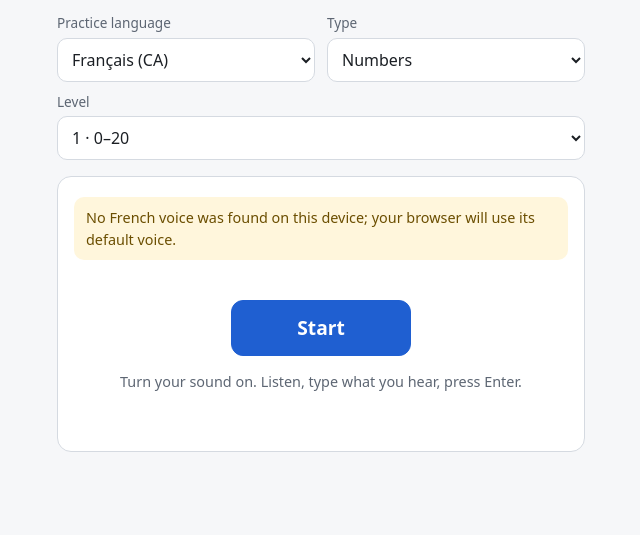
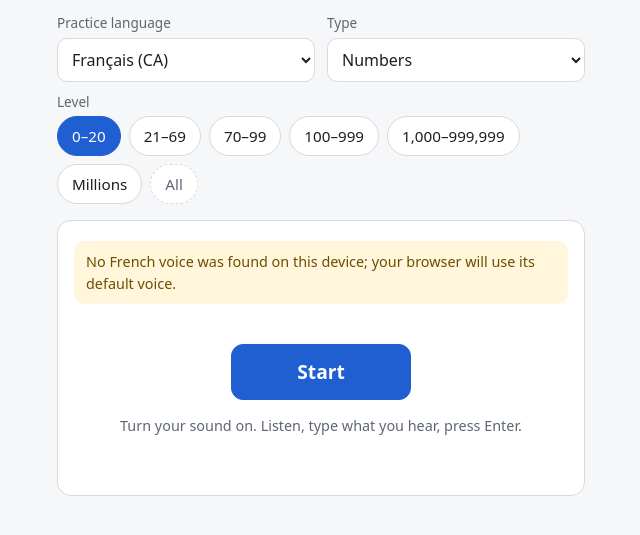
Before and after one commit to SuperMustard/NumberPractice, a website built with Vite: page index.html in a window 1280 px wide. Shown: the part 107-642 px from the top of the page, without its empty margins (319-959 px from the left). Built offline with nearby package versions, Linux system fonts and the light colour scheme.

Commit message:
improve numbers logic
1. users can choose different combinations for numbers

```diff
--- a/src/generators/cardinal.ts
+++ b/src/generators/cardinal.ts
@@ -11,10 +11,8 @@ const RANGES: Record<number, [number, number]> = {
   5: [1000, 999_999],
 };
 
-export const CARDINAL_TIERS = 7;
-
-/** Tier 7 draws each question from a random tier 1–6, so every range is equally likely. */
-const MIXED_TIER = 7;
+/** Mixing is done by the caller picking among the selected tiers (DESIGN.md §17). */
+export const CARDINAL_TIERS = 6;
 
 /** Tier 6: 1 000 000–999 000 000 with 2–3 significant digits, e.g. 3 450 000. */
 function roundMillions(rng: Rng): number {
@@ -25,7 +23,6 @@ function roundMillions(rng: Rng): number {
 }
 
 export function generateCardinal(lang: PracticeLang, tier: number, rng: Rng): QuestionBody {
-  if (tier === MIXED_TIER) return generateCardinal(lang, randInt(rng, 1, MIXED_TIER - 1), rng);
   const n = tier === 6 ? roundMillions(rng) : randInt(rng, ...RANGES[tier]);
   return { answer: String(n), display: cardinalWords(lang, n) };
 }
--- a/src/i18n/en.json
+++ b/src/i18n/en.json
@@ -5,6 +5,7 @@
   "select.practiceLang": "Practice language",
   "select.type": "Type",
   "select.tier": "Level",
+  "select.allTiers": "All",
   "select.timeFormat": "Clock",
 
   "type.cardinal": "Numbers",
@@ -23,7 +24,7 @@
   "tier.cardinal.4": "100–999",
   "tier.cardinal.5": "1,000–999,999",
   "tier.cardinal.6": "Millions",
-  "tier.cardinal.7": "Mixed (all levels)",
+  "tier.cardinal.7": "Mixed (old setting)",
   "tier.year.1": "2000–2030",
   "tier.year.2": "1900–1999",
   "tier.year.3": "1000–1899",
--- a/src/i18n/fr.json
+++ b/src/i18n/fr.json
@@ -5,6 +5,7 @@
   "select.practiceLang": "Langue pratiquée",
   "select.type": "Type",
   "select.tier": "Niveau",
+  "select.allTiers": "Tout",
   "select.timeFormat": "Horloge",
 
   "type.cardinal": "Nombres",
@@ -23,7 +24,7 @@
   "tier.cardinal.4": "100–999",
   "tier.cardinal.5": "1 000–999 999",
   "tier.cardinal.6": "Millions",
-  "tier.cardinal.7": "Mélange (tous niveaux)",
+  "tier.cardinal.7": "Mélange (ancien réglage)",
   "tier.year.1": "2000–2030",
   "tier.year.2": "1900–1999",
   "tier.year.3": "1000–1899",
--- a/src/i18n/zh.json
+++ b/src/i18n/zh.json
@@ -5,6 +5,7 @@
   "select.practiceLang": "练习语言",
   "select.type": "题型",
   "select.tier": "难度",
+  "select.allTiers": "全选",
   "select.timeFormat": "时间制",
 
   "type.cardinal": "数字",
@@ -23,7 +24,7 @@
   "tier.cardinal.4": "100–999",
   "tier.cardinal.5": "1,000–999,999",
   "tier.cardinal.6": "百万级",
-  "tier.cardinal.7": "混合（全部难度）",
+  "tier.cardinal.7": "混合（旧设置）",
   "tier.year.1": "2000–2030",
   "tier.year.2": "1900–1999",
   "tier.year.3": "1000–1899",
--- a/src/settings.ts
+++ b/src/settings.ts
@@ -1,4 +1,6 @@
 import { tierCount } from './generators';
+import { CARDINAL_TIERS } from './generators/cardinal';
+import { type Rng, pick } from './random';
 import { RATE_DEFAULT, clampRate } from './speech/tts';
 import type { PracticeLang, QuestionType, TimeFormat, UiLang } from './types';
 
@@ -12,7 +14,10 @@ export interface Settings {
   practiceLang: PracticeLang;
   uiLang: UiLang;
   type: QuestionType;
+  /** Level for year / phone / time; cardinal uses cardinalTiers instead */
   tier: number;
+  /** Cardinal ranges to mix, each question drawn from one at random; sorted, never empty */
+  cardinalTiers: number[];
   rate: number;
   /** Chosen voice per practice language; missing = automatic */
   voiceURIs: Partial<Record<PracticeLang, string>>;
@@ -39,6 +44,7 @@ export function defaultSettings(navLang?: string): Settings {
     uiLang: detectUiLang(navLang),
     type: 'cardinal',
     tier: 1,
+    cardinalTiers: [1],
     rate: RATE_DEFAULT,
     voiceURIs: {},
     timeFormat: '24h',
@@ -50,6 +56,30 @@ export function defaultSettings(navLang?: string): Settings {
 export function normalizeTier(s: Settings): Settings {
   const max = tierCount(s.practiceLang, s.type, s.timeFormat);
   return Number.isInteger(s.tier) && s.tier >= 1 && s.tier <= max ? s : { ...s, tier: 1 };
+}
+
+/** The tiers a question may be drawn from under the current settings. */
+export function activeTiers(s: Settings): number[] {
+  return s.type === 'cardinal' ? s.cardinalTiers : [s.tier];
+}
+
+/** Concrete tier for the next question; stats are kept per this tier, never per selection. */
+export function pickTier(s: Settings, rng: Rng = Math.random): number {
+  return pick(rng, activeTiers(s));
+}
+
+/** Keep valid cardinal tiers, deduped and sorted; empty means "nothing usable". */
+export function cleanCardinalTiers(raw: unknown): number[] {
+  if (!Array.isArray(raw)) return [];
+  const valid = raw.filter((n): n is number => Number.isInteger(n) && n >= 1 && n <= CARDINAL_TIERS);
+  return [...new Set(valid)].sort((a, b) => a - b);
+}
+
+/** Settings saved before multi-select only have `tier`; the old tier 7 meant "mix all". */
+function legacyCardinalTiers(r: Record<string, unknown>): number[] {
+  if (r.type !== 'cardinal' || typeof r.tier !== 'number') return [];
+  if (r.tier === 7) return Array.from({ length: CARDINAL_TIERS }, (_, i) => i + 1);
+  return cleanCardinalTiers([r.tier]);
 }
 
 function oneOf<T>(value: unknown, allowed: readonly T[], fallback: T): T {
@@ -76,6 +106,7 @@ export function parseSettings(raw: unknown, navLang?: string): Settings {
     uiLang: oneOf(r.uiLang, UI_LANGS, d.uiLang),
     type: oneOf(r.type, QUESTION_TYPES, d.type),
     tier: typeof r.tier === 'number' ? r.tier : d.tier,
+    cardinalTiers: [cleanCardinalTiers(r.cardinalTiers), legacyCardinalTiers(r), d.cardinalTiers].find((a) => a.length)!,
     rate: typeof r.rate === 'number' ? clampRate(r.rate) : d.rate,
     voiceURIs: parseVoiceURIs(r.voiceURIs),
     timeFormat: oneOf(r.timeFormat, TIME_FORMATS, d.timeFormat),
--- a/src/style.css
+++ b/src/style.css
@@ -319,6 +319,78 @@ select {
   grid-column: 1 / -1;
 }
 
+/* Cardinal levels: combinable checkbox chips, always a full row. */
+.field-chips {
+  grid-column: 1 / -1;
+  margin: 0;
+  padding: 0;
+  border: 0;
+}
+
+.field-chips > legend {
+  padding: 0;
+  margin-bottom: 4px;
+  font-size: 0.85rem;
+  color: var(--muted);
+}
+
+.chips {
+  display: flex;
+  flex-wrap: wrap;
+  gap: 8px;
+}
+
+.chip {
+  position: relative;
+  display: inline-flex;
+  align-items: center;
+  min-height: 40px;
+  padding: 6px 14px;
+  border: 1px solid var(--border);
+  border-radius: 999px;
+  background: var(--surface);
+  color: var(--fg);
+  font: inherit;
+  font-size: 0.95rem;
+  cursor: pointer;
+  user-select: none;
+}
+
+/* The checkbox stays focusable for keyboards and screen readers; the chip itself shows the state. */
+.chip input {
+  position: absolute;
+  opacity: 0;
+  width: 1px;
+  height: 1px;
+  margin: 0;
+}
+
+.chip:has(input:checked) {
+  border-color: var(--accent);
+  background: var(--accent);
+  color: var(--accent-fg);
+}
+
+.chip:has(input:focus-visible) {
+  outline: 2px solid var(--focus);
+  outline-offset: 2px;
+}
+
+/* The last selected range can't be unchecked. */
+.chip:has(input:disabled) {
+  cursor: default;
+}
+
+.chip-all {
+  border-style: dashed;
+  color: var(--muted);
+}
+
+.chip-all:disabled {
+  opacity: 0.5;
+  cursor: default;
+}
+
 .selection-note {
   grid-column: 1 / -1;
   margin: 0;
--- a/src/ui/app.ts
+++ b/src/ui/app.ts
@@ -1,4 +1,5 @@
 import { tierCount } from '../generators';
+import { CARDINAL_TIERS } from '../generators/cardinal';
 import { getUiLang, setUiLang, t } from '../i18n';
 import {
   PRACTICE_LANGS,
@@ -7,6 +8,7 @@ import {
   TIME_FORMATS,
   UI_LANGS,
   browserStorage,
+  cleanCardinalTiers,
   loadSettings,
   normalizeTier,
   saveSettings,
@@ -14,7 +16,7 @@ import {
 import type { Tts } from '../speech/tts';
 import type { UiLang } from '../types';
 import { emptyStats, loadStats, recordAnswer, saveStats } from '../stats';
-import { PRACTICE_LANG_SHORT, tierLabel } from './labels';
+import { PRACTICE_LANG_SHORT, tierDesc, tierLabel } from './labels';
 import { Practice } from './practice';
 import { SettingsPanel } from './settings-panel';
 import { StatsPanel } from './stats-panel';
@@ -69,6 +71,41 @@ function field(): { wrap: HTMLLabelElement; label: HTMLSpanElement; select: HTML
   const select = document.createElement('select');
   wrap.append(label, select);
   return { wrap, label, select };
+}
+
+/** Cardinal ranges are combinable, so they get one checkbox chip each instead of a select. */
+function tierChips(): {
+  wrap: HTMLFieldSetElement;
+  legend: HTMLLegendElement;
+  boxes: HTMLInputElement[];
+  names: HTMLSpanElement[];
+  allBtn: HTMLButtonElement;
+} {
+  const wrap = document.createElement('fieldset');
+  wrap.className = 'field field-chips';
+  const legend = document.createElement('legend');
+  const chips = document.createElement('div');
+  chips.className = 'chips';
+  const boxes: HTMLInputElement[] = [];
+  const names: HTMLSpanElement[] = [];
+  for (let n = 1; n <= CARDINAL_TIERS; n++) {
+    const chip = document.createElement('label');
+    chip.className = 'chip';
+    const box = document.createElement('input');
+    box.type = 'checkbox';
+    box.value = String(n);
+    const name = document.createElement('span');
+    chip.append(box, name);
+    chips.append(chip);
+    boxes.push(box);
+    names.push(name);
+  }
+  const allBtn = document.createElement('button');
+  allBtn.type = 'button';
+  allBtn.className = 'chip chip-all';
+  chips.append(allBtn);
+  wrap.append(legend, chips);
+  return { wrap, legend, boxes, names, allBtn };
 }
 
 export function mountApp(root: HTMLElement, tts: Tts | null): void {
@@ -128,10 +165,18 @@ export function mountApp(root: HTMLElement, tts: Tts | null): void {
   const typeField = field();
   const tierField = field();
   tierField.wrap.classList.add('field-tier');
+  const cardinalTiers = tierChips();
   const formatField = field();
   const formatNotice = document.createElement('p');
   formatNotice.className = 'note selection-note';
-  selection.append(langField.wrap, typeField.wrap, tierField.wrap, formatField.wrap, formatNotice);
+  selection.append(
+    langField.wrap,
+    typeField.wrap,
+    tierField.wrap,
+    cardinalTiers.wrap,
+    formatField.wrap,
+    formatNotice,
+  );
 
   root.replaceChildren(header, selection, practice.el, practice.scoreEl, settingsPanel.dialog, statsPanel.dialog);
 
@@ -154,6 +199,21 @@ export function mountApp(root: HTMLElement, tts: Tts | null): void {
 
     typeField.label.textContent = t('select.type');
     setOptions(typeField.select, QUESTION_TYPES.map((ty) => ({ value: ty, label: t(`type.${ty}`) })), settings.type);
+
+    const isCardinal = settings.type === 'cardinal';
+    tierField.wrap.hidden = isCardinal;
+    cardinalTiers.wrap.hidden = !isCardinal;
+
+    cardinalTiers.legend.textContent = t('select.tier');
+    const selected = settings.cardinalTiers;
+    cardinalTiers.boxes.forEach((box, i) => {
+      box.checked = selected.includes(i + 1);
+      // At least one range must stay selected.
+      box.disabled = box.checked && selected.length === 1;
+      cardinalTiers.names[i].textContent = tierDesc(settings.practiceLang, 'cardinal', i + 1);
+    });
+    cardinalTiers.allBtn.textContent = t('select.allTiers');
+    cardinalTiers.allBtn.disabled = selected.length === CARDINAL_TIERS;
 
     tierField.label.textContent = t('select.tier');
     const count = tierCount(settings.practiceLang, settings.type, settings.timeFormat);
@@ -208,6 +268,18 @@ export function mountApp(root: HTMLElement, tts: Tts | null): void {
     'change',
     onPracticeChange(() => ({ tier: Number(tierField.select.value) })),
   );
+  for (const box of cardinalTiers.boxes) {
+    box.addEventListener(
+      'change',
+      onPracticeChange(() => ({
+        cardinalTiers: cleanCardinalTiers(cardinalTiers.boxes.filter((b) => b.checked).map((b) => Number(b.value))),
+      })),
+    );
+  }
+  cardinalTiers.allBtn.addEventListener(
+    'click',
+    onPracticeChange(() => ({ cardinalTiers: Array.from({ length: CARDINAL_TIERS }, (_, i) => i + 1) })),
+  );
   formatField.select.addEventListener(
     'change',
     onPracticeChange(() => ({ timeFormat: formatField.select.value as Settings['timeFormat'] })),
--- a/src/ui/labels.ts
+++ b/src/ui/labels.ts
@@ -7,10 +7,14 @@ export const PRACTICE_LANG_NAMES: Record<PracticeLang, string> = { 'fr-CA': 'Fra
 /** Shorter form for the selector, which is only half the width of a phone screen. */
 export const PRACTICE_LANG_SHORT: Record<PracticeLang, string> = { 'fr-CA': 'Français (CA)', en: 'English' };
 
-/** "3 · 70–99". A practice-language-specific description (tier.phone.3.en) wins over the generic one. */
-export function tierLabel(lang: PracticeLang, type: QuestionType, n: number): string {
+/** "70–99". A practice-language-specific description (tier.phone.3.en) wins over the generic one. */
+export function tierDesc(lang: PracticeLang, type: QuestionType, n: number): string {
   const base = `tier.${type}.${n}`;
   const specific = `${base}.${lang}`;
-  const desc = t(specific) !== specific ? t(specific) : t(base);
-  return t('tier.option', { n, desc });
+  return t(specific) !== specific ? t(specific) : t(base);
 }
+
+/** "3 · 70–99" */
+export function tierLabel(lang: PracticeLang, type: QuestionType, n: number): string {
+  return t('tier.option', { n, desc: tierDesc(lang, type, n) });
+}
--- a/src/ui/practice.ts
+++ b/src/ui/practice.ts
@@ -1,7 +1,7 @@
 import { type CheckResult, checkAnswer, isBlank } from '../checker';
 import { generateQuestion } from '../generators';
 import { t } from '../i18n';
-import type { Settings } from '../settings';
+import { type Settings, pickTier } from '../settings';
 import { type Tts, pickVoice, voicesForLang } from '../speech/tts';
 import type { Question } from '../types';
 import { formatAnswer, groupBreaks } from './format';
@@ -146,7 +146,7 @@ export class Practice {
     this.q = generateQuestion({
       lang: s.practiceLang,
       type: s.type,
-      tier: s.tier,
+      tier: pickTier(s),
       timeFormat: s.timeFormat,
     });
     this.phase = 'asking';
```
Also changed, not shown: DESIGN.md (+11 -2 lines), tests/generators.test.ts (+1 -11 lines), tests/settings.test.ts (+37 -3 lines).
